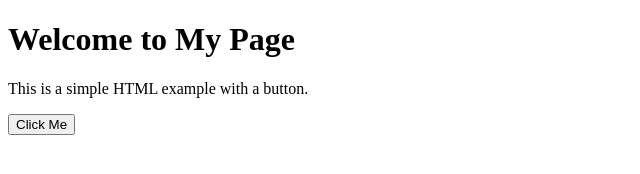
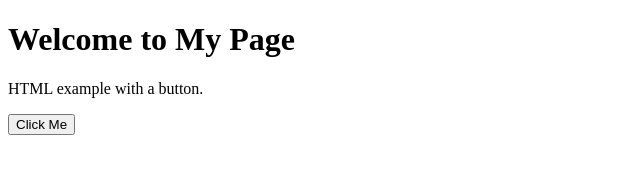
Before and after one commit to alexpandiyan1914/git-workshop-assignment, a plain HTML site: page index.html in a window 1280 px wide. Shown: the whole page, without its empty margins (0-640 px from the left). Drawn offline with Linux system fonts and the light colour scheme.

```diff
--- a/index.html
+++ b/index.html
@@ -5,7 +5,7 @@
 </head>
 <body>
     <h1>Welcome to My Page</h1>
-    <p>This is a simple HTML example with a button.</p>
+    <p>HTML example with a button.</p>
     <button onclick="alert('Button clicked!')">Click Me</button>
 </body>
 </html>
```
